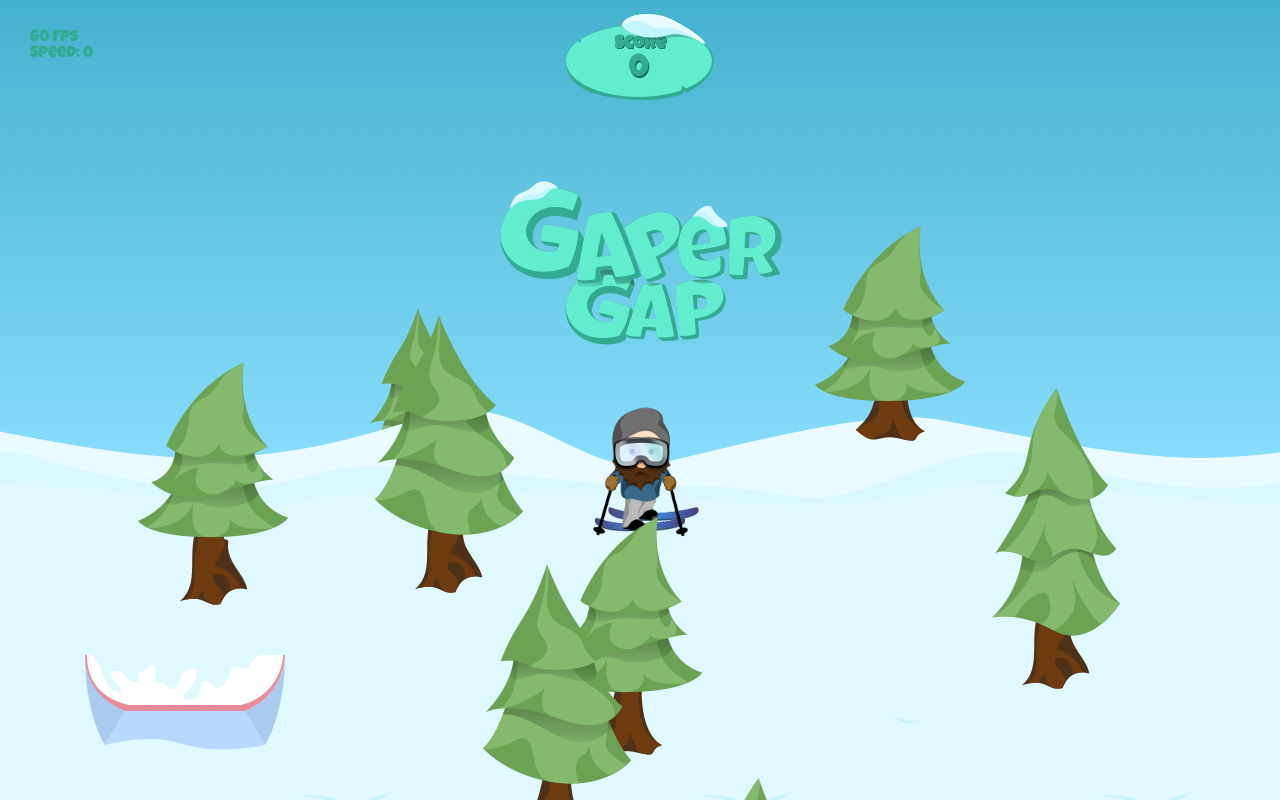
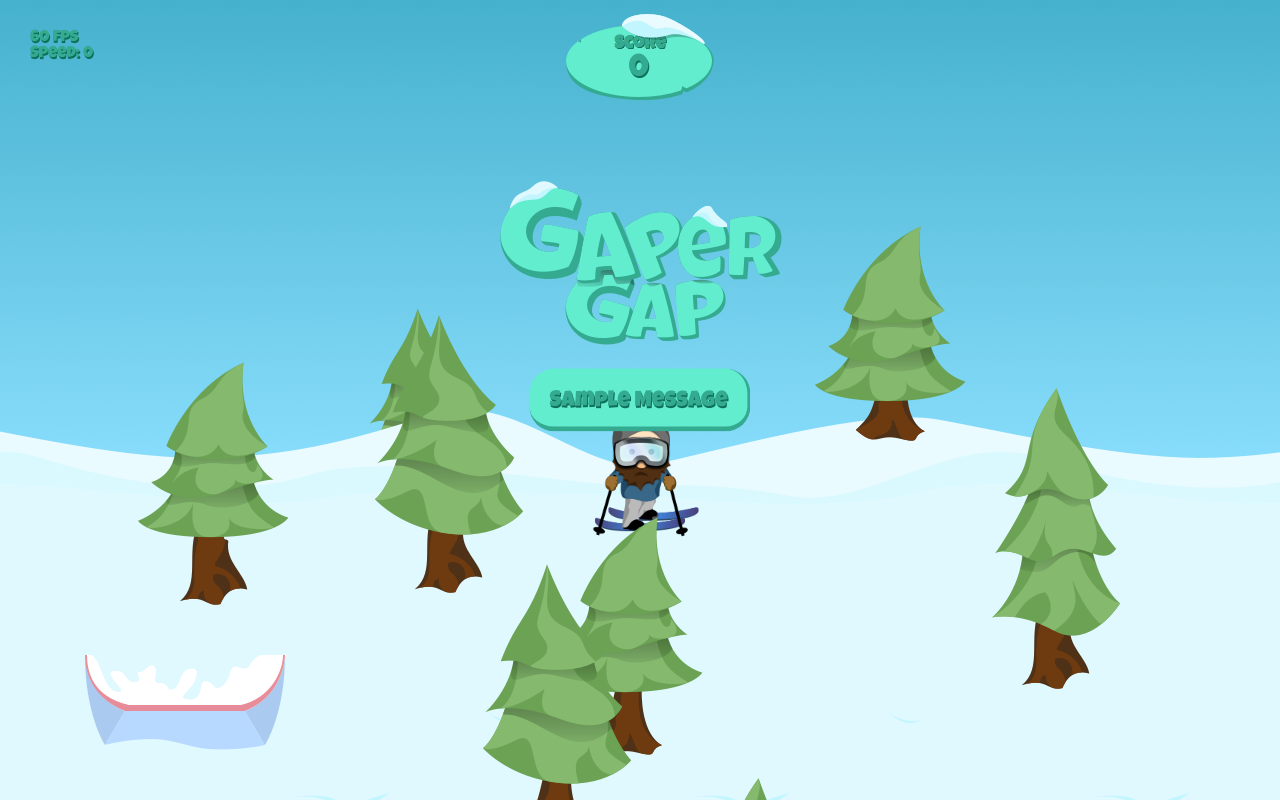
Before and after one commit to TheBrownSound/GaperGap, a plain HTML site: page game.html in a window 1280 px wide. Drawn offline with Linux system fonts and the light colour scheme.

Commit message:
Stub out message element

```diff
--- a/css/game.css
+++ b/css/game.css
@@ -1,6 +1,7 @@
 html, body {
   font-family: 'Luckiest Guy', sans-serif;
   color: #34AA90;
+  text-shadow: 1px 2px #0E705B;
   margin: 0;
   padding: 0;
   width: 100%;
@@ -16,6 +17,20 @@ body {
   -moz-user-select: none;
   -ms-user-select: none;
   user-select: none;
+}
+
+.box {
+  background-color: #61EDCE;
+  border-right: 3px solid;
+  border-bottom: 5px solid;
+  border-color: #34AA90;
+  color: #34AA90;
+  font-size: 22px;
+  line-height: 50px;
+  height: 50px;
+  padding: 8px 20px 0;
+  margin: 0;
+  border-radius: 25px;
 }
 
 #debug {
@@ -46,7 +61,7 @@ body {
   transform: translateY(100px);
 }
 
-#score .box {
+#score .board {
   background: url(../assets/score_box.png) top left no-repeat;
   font-size: 32px;
   height: 40px;
@@ -54,7 +69,6 @@ body {
   line-height: 40px;
   padding: 36px 0 10px;
   position: relative;
-  text-shadow: 1px 2px #0E705B;
   width: 148px;
   z-index: 20;
 }
@@ -78,6 +92,14 @@ body {
   transform: translateY(60px);
 }
 
+#message {
+  position: absolute;
+  top: 50%;
+  left: 50%;
+  -webkit-transform: translate(-50%, -50%);
+  transform: translate(-50%, -50%);
+}
+
 #touch-controls {
   display: none;
   position: absolute;
--- a/game.html
+++ b/game.html
@@ -22,8 +22,9 @@
     <div id="speed"></div>
   </div>
   <div id="score">
-    <div class="box">0</div>
+    <div class="board">0</div>
   </div>
+  <div id="message" class="box">Sample Message</div>
   <div id="touch-controls">
     <span class="left-turn">
       <img src="assets/left_turn_button.png" />
```
